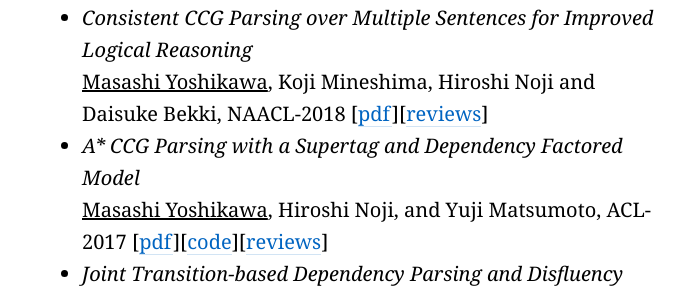
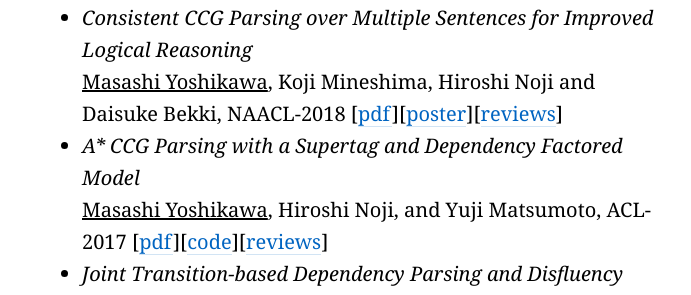
Before and after one commit to masashi-y/masashi-y.github.io, a Jekyll site: the page built from index.md, in a window 1280 px wide and 900 px high. Shown: the part 349-644 px from the top of the window, without its empty margins (288-979 px from the left). Built offline with Jekyll 4.4.1, drawn with Linux system fonts in a browser that asks for light colours.

Commit message:
add poster for mrf

```diff
--- a/index.md
+++ b/index.md
@@ -11,7 +11,7 @@ Ph.D. student at
 ## Publications
 ### Refereed
 * _Consistent CCG Parsing over Multiple Sentences for Improved Logical Reasoning_
-<u>Masashi Yoshikawa</u>, Koji Mineshima, Hiroshi Noji and Daisuke Bekki, NAACL-2018 [[pdf](./papers/ccg_naacl2018.pdf)][[reviews](./reviews/naacl2018.txt)]
+<u>Masashi Yoshikawa</u>, Koji Mineshima, Hiroshi Noji and Daisuke Bekki, NAACL-2018 [[pdf](./papers/ccg_naacl2018.pdf)][[poster](./posters/mrf_poster.pdf)][[reviews](./reviews/naacl2018.txt)]
 * _A\* CCG Parsing with a Supertag and Dependency Factored Model_
 <u>Masashi Yoshikawa</u>, Hiroshi Noji, and Yuji Matsumoto, ACL-2017
 [[pdf](./papers/ccg_acl2017.pdf)][[code](https://github.com/masashi-y/depccg)][[reviews](./reviews/acl2017.txt)]
```
Also changed, not shown: 1 other file.
